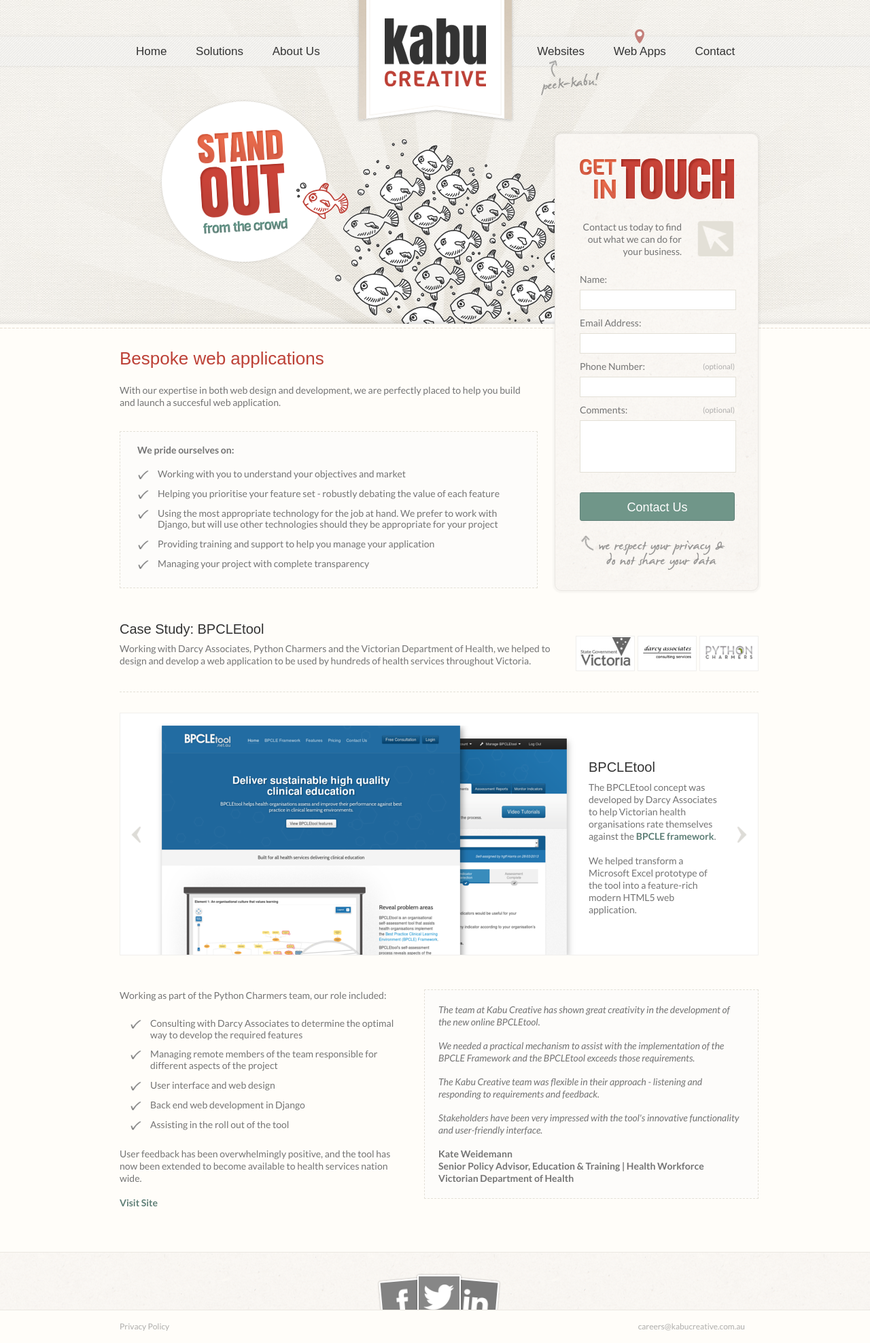
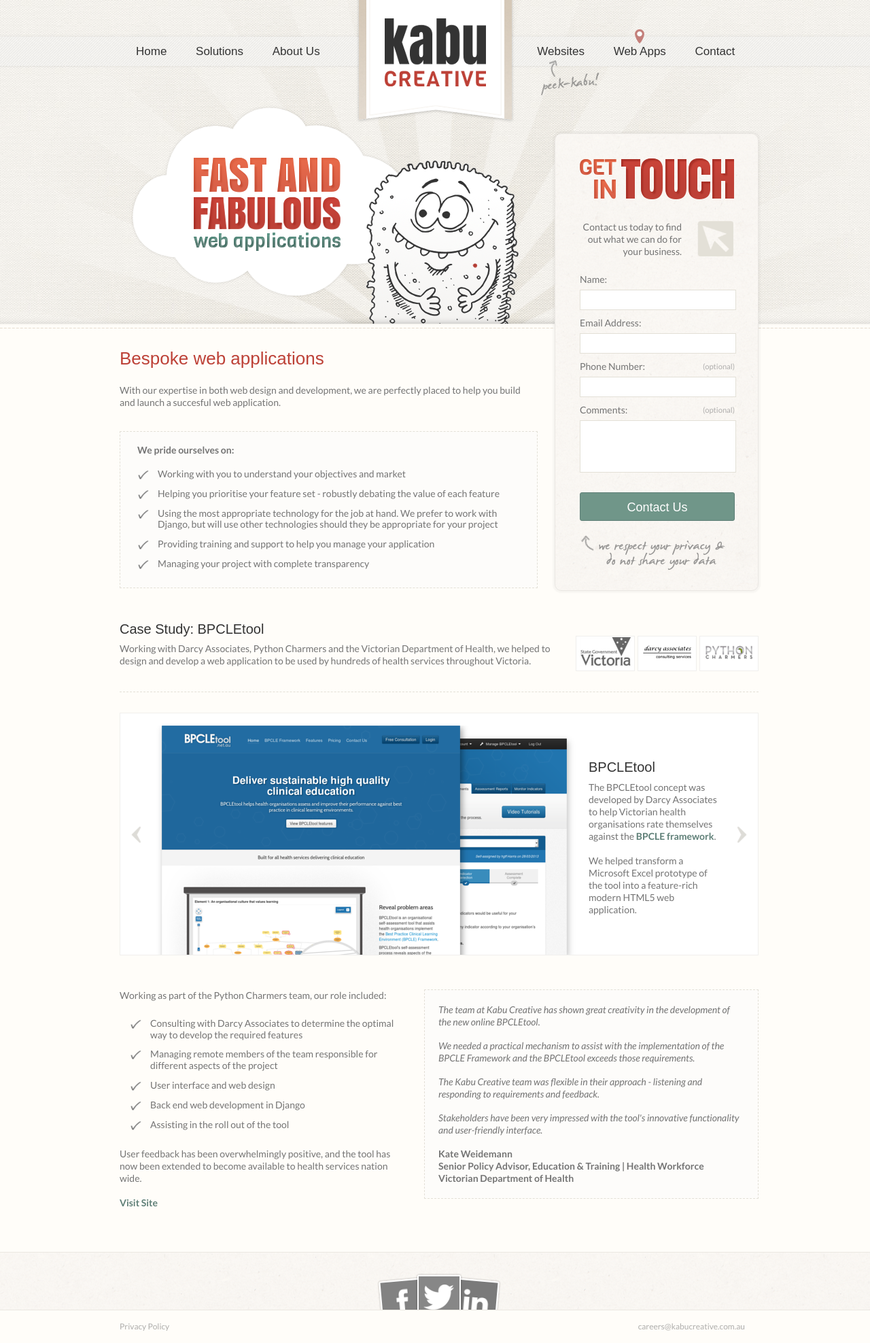
Before and after one commit to KabuCreative/kabucreative.github.io, a Jekyll site: the page built from web-apps.html, in a window 1280 px wide. Shown: the whole page at 68% size. Built offline with Jekyll 4.4.1, drawn with Linux system fonts in a browser that asks for light colours; nearby versions of some CDN libraries; some web fonts are replaced.

Commit message:
Change banners for websites/web app pages

```diff
--- a/assets/css/screen.css
+++ b/assets/css/screen.css
@@ -387,8 +387,8 @@ nav a:hover{
 }
 
 .banner, /*default*/
-#banner-portfolio {
-    background-image: url('../img/banners/portfolio.png');
+#banner-websites {
+    background-image: url('../img/banners/websites.png');
     width:591px;
     height:333px;
     position:absolute;
@@ -442,6 +442,15 @@ nav a:hover{
     position:absolute;
     bottom:4px;
     left:-1px;
+}
+
+#banner-web-apps {
+    background-image: url('../img/banners/web-apps.png');
+    width:574px;
+    height:327px;
+    position:absolute;
+    bottom:0px;
+    left:16px;
 }
 
 #banner-contact-us {
```
Also changed, not shown: assets/img/banners/web-apps.png (added), assets/img/banners/websites.png (renamed from assets/img/banners/portfolio.png).
